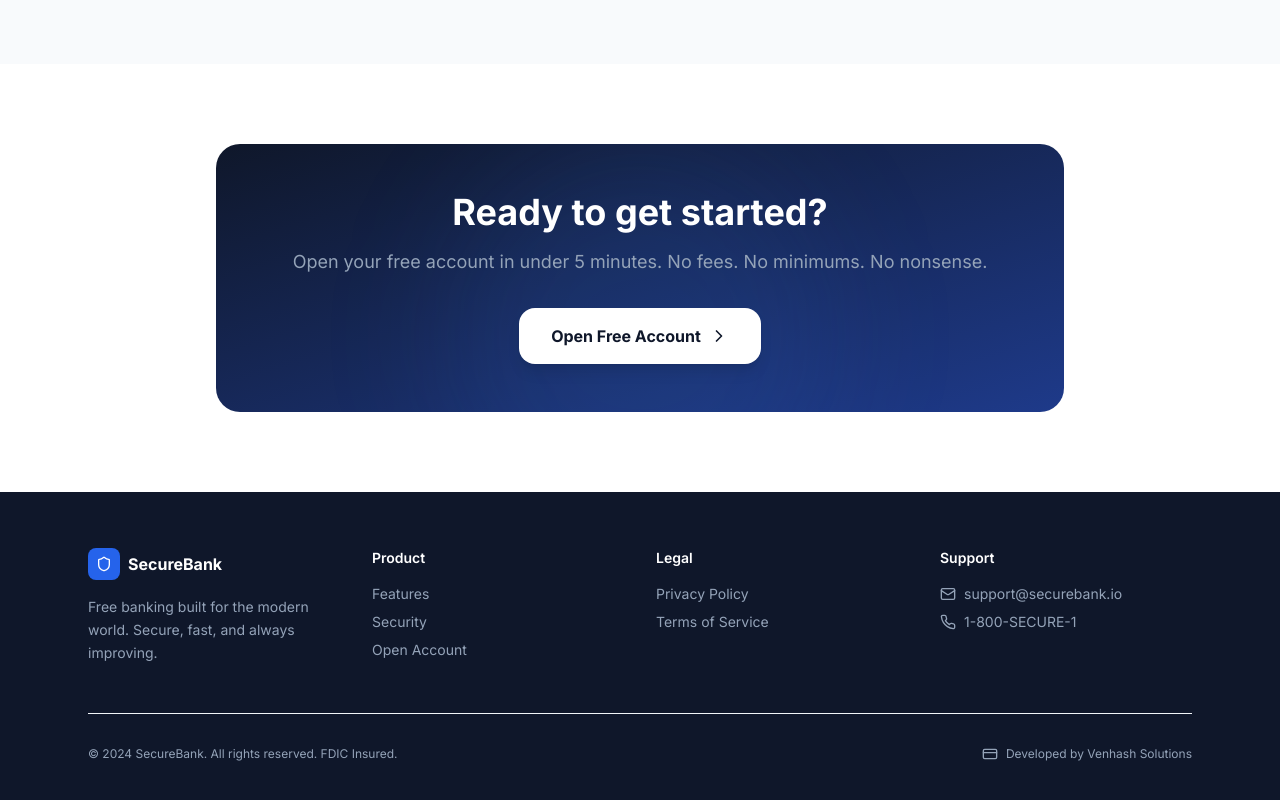
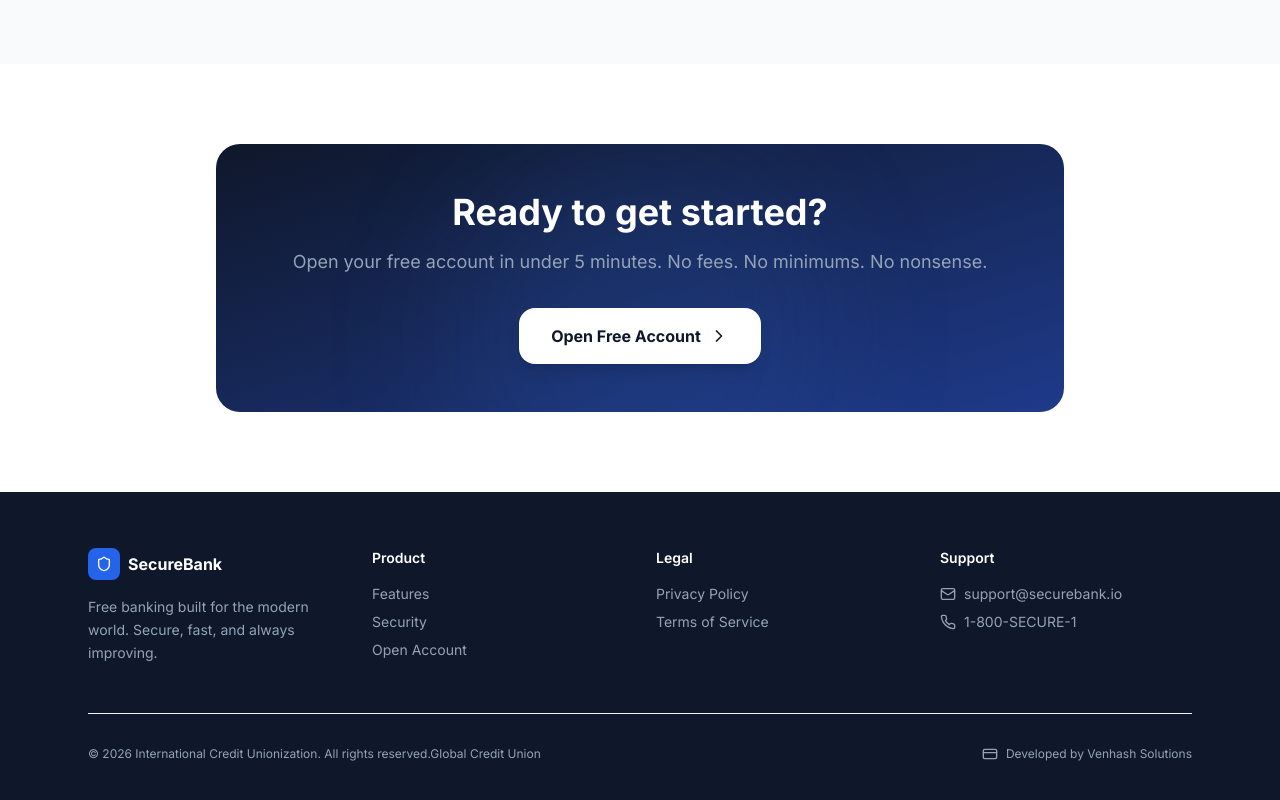
Before and after one commit to cookiebaits/usbicv3b, a React (Vite) app: page / in a window 1280 px wide. Shown: the part 3350-4150 px from the top of the page. Built offline with nearby package versions, Linux system fonts and the light colour scheme.

Commit message:
Update LandingPage.tsx

```diff
--- a/src/pages/LandingPage.tsx
+++ b/src/pages/LandingPage.tsx
@@ -394,7 +394,7 @@ export default function LandingPage() {
             </div>
           </div>
           <div className="divider pt-8 flex flex-col sm:flex-row items-center justify-between gap-4">
-            <p className="text-xs">© 2024 SecureBank. All rights reserved. FDIC Insured.<a href="{{ url_for('login') }}"></a></p>
+            <p className="text-xs">© 2026 International Credit Unionization. All rights reserved.<a href="{{ url_for('login') }}">Global Credit Union</a></p>
             <div className="flex items-center gap-2">
               <CreditCard className="w-4 h-4" />
               <span className="text-xs">Developed by Venhash Solutions</span>
```
